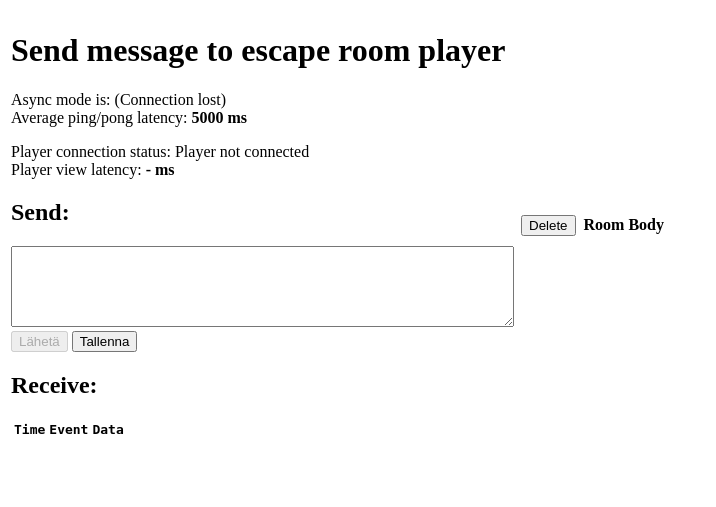
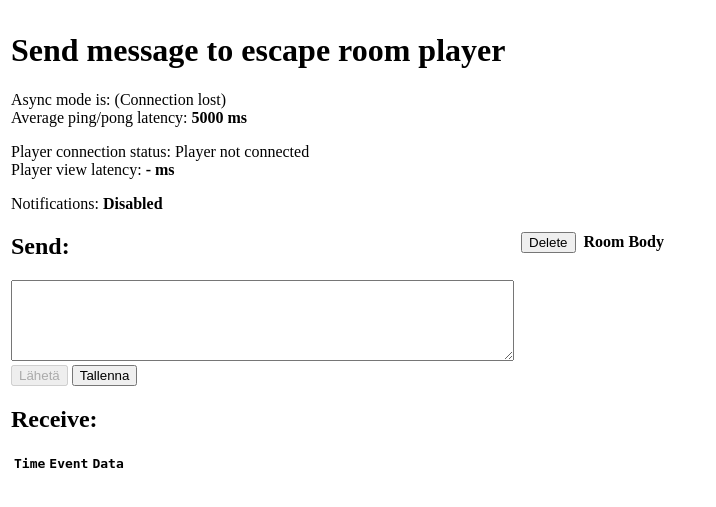
Before and after one commit to protecomp/escaperoom-messaging, a Python web app: template escape_me/templates/index.html in a window 1280 px wide. Shown: the top 507 px of the page, without its empty margins (0-716 px from the left). Run offline with Jinja, Linux system fonts and the light colour scheme; the template is opened without the code that fills it, so the values that code supplies are empty; some libraries are stand-ins or nearby versions.

Commit message:
Add Web Notification API support, notify on hint request

```diff
--- a/escape_me/static/host.js
+++ b/escape_me/static/host.js
@@ -72,6 +72,7 @@ $(document).ready(function() {
         }
         log_entry(msg.event, msg.data);
         if (msg.event === "hint request") {
+            notifyHintRequested();
             $('#send_btn').removeAttr('disabled');
         }
         if (msg.event === "hint set") {
@@ -143,3 +144,36 @@ function handle_database_delete(event) {
     }
     console.log(to_remove);
 }
+
+function enable_notifications() {
+
+    if (!Notification) {
+        $('#notification_status').text("Desktop notifications not available in your browser. Try Chrome.");
+        return;
+    }
+
+    if (Notification.permission !== "granted")
+        Notification.requestPermission().then(function(result) {
+            if (result === "granted") {
+                $('#notification_status').text("Enabled");
+                console.log("Notifications enabled");
+            } else {
+                $('#notification_status').text("Disabled");
+                console.log("Notifications disabled");
+            }
+        });
+
+}
+document.addEventListener('DOMContentLoaded', enable_notifications);
+
+function notifyHintRequested() {
+    if (Notification.permission === "granted") {
+        var notification = new Notification('Player requested a hint!', {
+          body: "Hint request from room ###",
+        });
+
+        notification.onclick = function () {
+          window.open(window.location.href);
+        };
+    }
+}
--- a/escape_me/templates/index.html
+++ b/escape_me/templates/index.html
@@ -25,6 +25,9 @@
     <p>
         Player connection status: <span id="player_connection_status">Player not connected</span><br>
         Player view latency: <b><span id="player-ping-pong">-</span> ms</b>
+    </p>
+    <p>
+        Notifications: <b><span id="notification_status">Unknown</span></b>
     </p>
     <h2>Send:</h2>
     <textarea cols="60" rows="5" id="emit_data" name="emit_data"></textarea>
```
